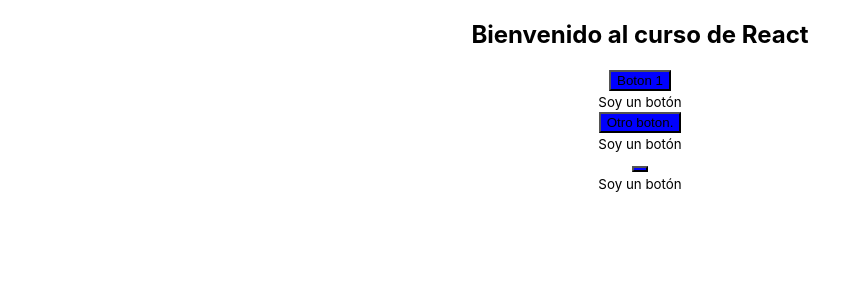
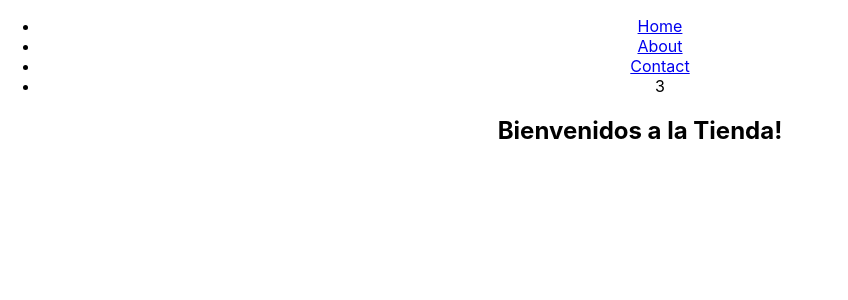
Before and after one commit to MatiasVillan/React-43305, a React (Create React App) app: page / in a window 1280 px wide. Shown: the top 300 px of the page, without its empty margins (0-848 px from the left). Built offline with nearby package versions, Linux system fonts and the light colour scheme.

Commit message:
generacion de componentes

```diff
--- a/src/App.js
+++ b/src/App.js
@@ -1,16 +1,14 @@
 import './App.css';
-import ButtonComponent from "./components/ButtonComponent/ButtonComponent"
-import Saludo from "./components/Saludo/Saludo";
+import NavBar from './components/NavBar/NavBar'
+import ItemListContainer from './components/ItemListContainer/ItemListContainer';
 
 function App() {
   return (
     <div className="App">
-      <Saludo />
-      <ButtonComponent label="Boton 1" />
-      <ButtonComponent label="Otro boton." />
-      <ButtonComponent />
+      <NavBar />
+      <ItemListContainer greeting="Bienvenidos a la Tienda!" />
     </div>
-  );
+  )
 }
 
 export default App;
--- a/src/components/ButtonComponent/ButtonComponent.css
+++ /dev/null
@@ -1,3 +0,0 @@
-.btn {
-    background-color: blue;
-}
--- a/src/components/ButtonComponent/ButtonComponent.jsx
+++ /dev/null
@@ -1,16 +0,0 @@
-import "./ButtonComponent.css";
-
-// Componenetes siempre en mayuscula
-const ButtonComponent = (props) => {
-    console.log("Boton!");
-    console.log(props);
-    return (
-      <div>
-        <button className="btn">{props.label}</button>
-        <br />
-        <small>Soy un botón</small>
-      </div>
-    )
-}
-
-export default ButtonComponent;
--- /dev/null
+++ b/src/components/CartWidget/CartWidget.jsx
@@ -0,0 +1,10 @@
+const CartWidget = () => {
+    return (
+      <div className="cart-widget">
+        <i className="fas fa-shopping-cart"></i>
+        <span className="cart-count">3</span>
+      </div>
+    );
+  }
+
+  export default CartWidget;
--- /dev/null
+++ b/src/components/ItemListContainer/ItemListContainer.jsx
@@ -0,0 +1,9 @@
+const ItemListContainer = (props) => {
+    return (
+      <div>
+        <h2>{props.greeting}</h2>
+      </div>
+    );
+  }
+
+  export default ItemListContainer;
--- /dev/null
+++ b/src/components/NavBar/NavBar.jsx
@@ -0,0 +1,16 @@
+import CartWidget from "../CartWidget/CartWidget";
+
+const NavBar = () => {
+    return (
+        <nav>
+          <ul>
+            <li><a href="#">Home</a></li>
+            <li><a href="#">About</a></li>
+            <li><a href="#">Contact</a></li>
+            <li><CartWidget /></li>
+          </ul>
+        </nav>
+      );
+}
+
+export default NavBar;
--- a/src/components/Saludo/Saludo.jsx
+++ /dev/null
@@ -1,10 +0,0 @@
-const Saludo = () => {
-    const palabra = "React";
-    return (
-      <div>
-        <h2>Bienvenido al curso de {palabra}</h2>
-      </div>
-    )
-}
-
-export default Saludo;
```
